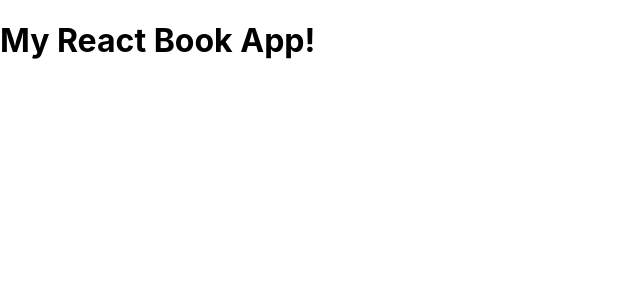
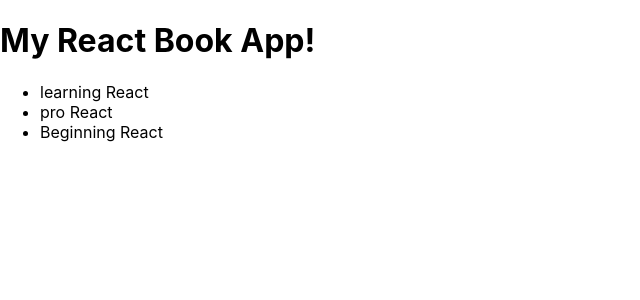
Before and after one commit to charityparks/react_book_app, a React (Create React App) app: page / in a window 1280 px wide. Shown: the top 300 px of the page, without its empty margins (0-640 px from the left). Built offline with nearby package versions, Linux system fonts and the light colour scheme.

Commit message:
chapter 2 complete

```diff
--- a/src/App.js
+++ b/src/App.js
@@ -1,4 +1,5 @@
 import React, { Component } from 'react';
+import Products from './Products';
 
 class App extends Component {
   render() {
@@ -6,6 +7,7 @@
       <div>
         <h1>
         My React Book App!</h1>
+        <Products />
       </div>
     );
   }
--- a/src/Products.js
+++ b/src/Products.js
@@ -2,11 +2,13 @@
 
 class Products extends Component {
     render() {
+        const products = ["learning React", "pro React", "Beginning React"];
+        const listProducts = products.map((product) =>
+            <li key={product.toString()}>{product}</li>
+        );
         return (
             <div>
-                <h2>
-                    Products
-                </h2>
+                <ul>{listProducts}</ul>
             </div>
         );
     }
```
